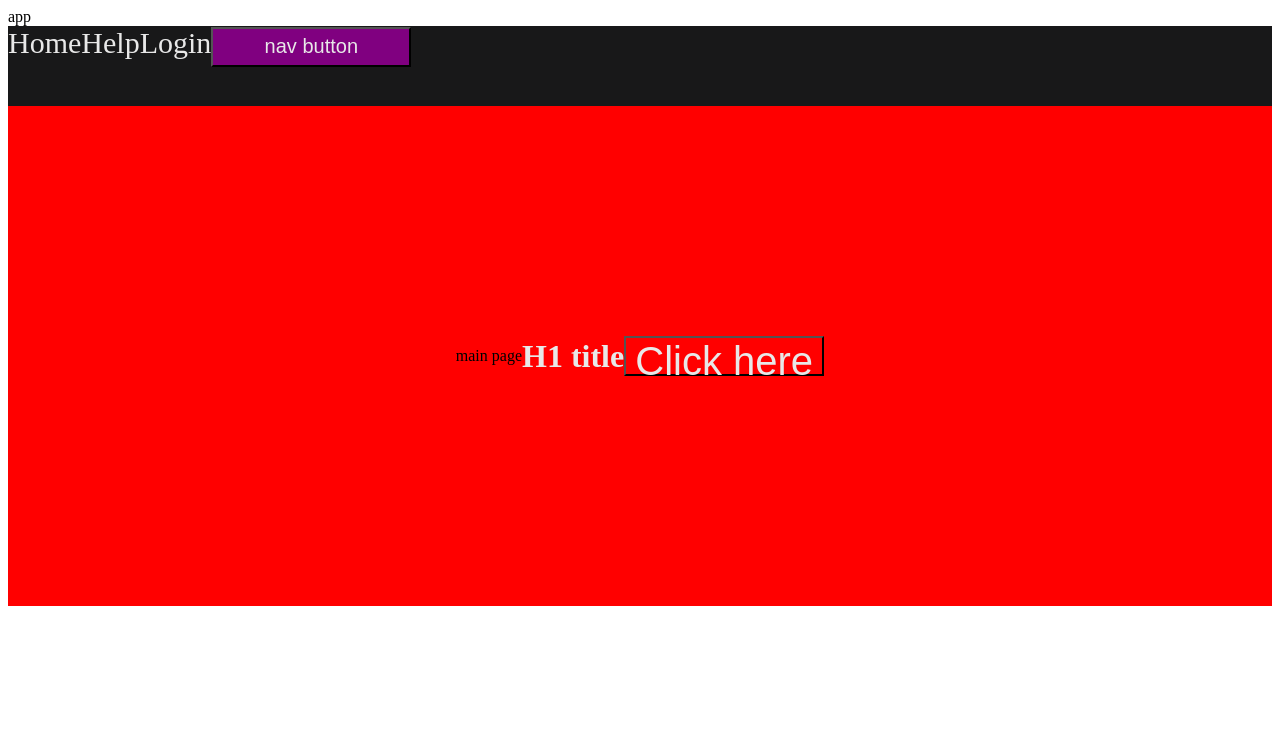
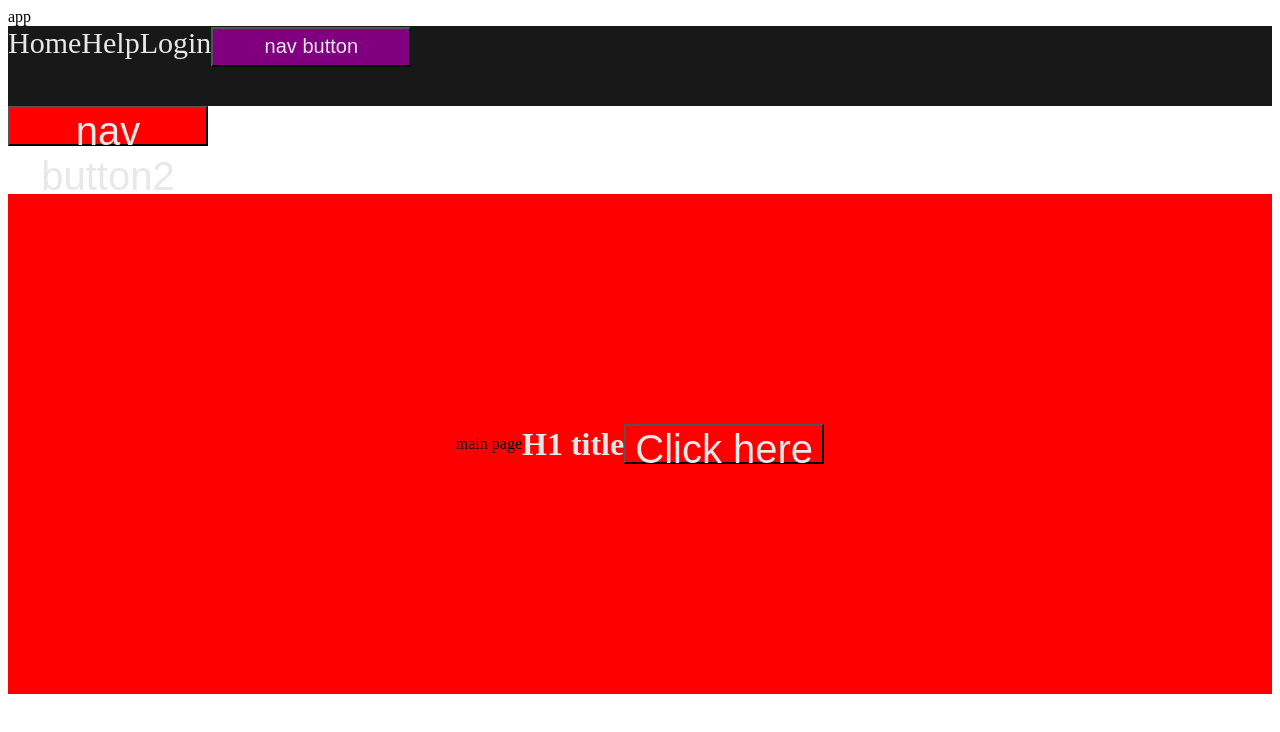
Before and after one commit to GoranAviani/sass_react, a React (Create React App) app: page / in a window 1280 px wide. Shown: the top 732 px of the page. Built offline with nearby package versions, Linux system fonts and the light colour scheme.

Commit message:
sass react

```diff
--- a/src/components/Navbar.js
+++ b/src/components/Navbar.js
@@ -3,12 +3,16 @@ import '../styles/Navbar.css'
 const Navbar = () => {
 
     return (
+        <>
             <div className="navbar">
                 <a>Home</a>
                 <a>Help</a>
                 <a>Login</a>
                 <button>nav button</button>
             </div>
+            <button>nav button2</button>
+        </>
+
     )
 
 }
--- a/src/styles/Navbar.css
+++ b/src/styles/Navbar.css
@@ -16,4 +16,12 @@
   font-size: 30px;
 }
 
+button {
+  width: 200px;
+  height: 40px;
+  background-color: pink;
+  color: rgb(232, 232, 232);
+  font-size: 10px;
+}
+
 /*# sourceMappingURL=Navbar.css.map */
--- a/src/styles/Navbar.scss
+++ b/src/styles/Navbar.scss
@@ -14,3 +14,7 @@
   color: $whiteColor;
   font-size: 30px;
 }
+
+button {
+  @include buttonStyle(pink, 10px);
+}
```
Also changed, not shown: 1 other file (tests, documents, lock files or other folders). Lines whose indentation alone changed are shown as unchanged.
